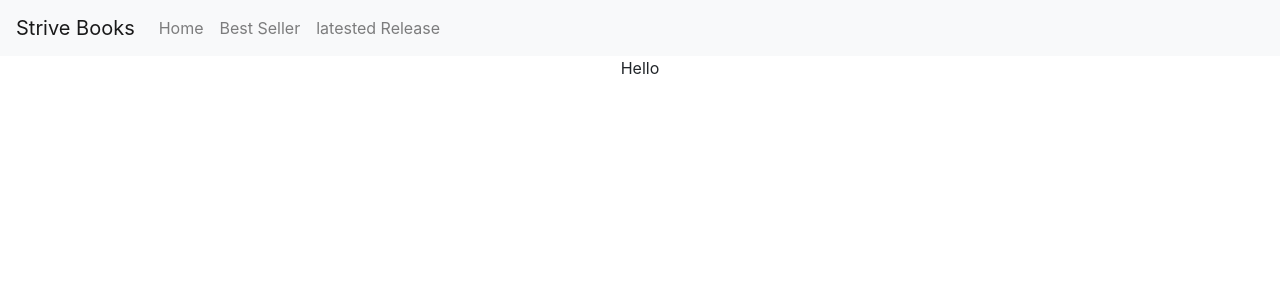
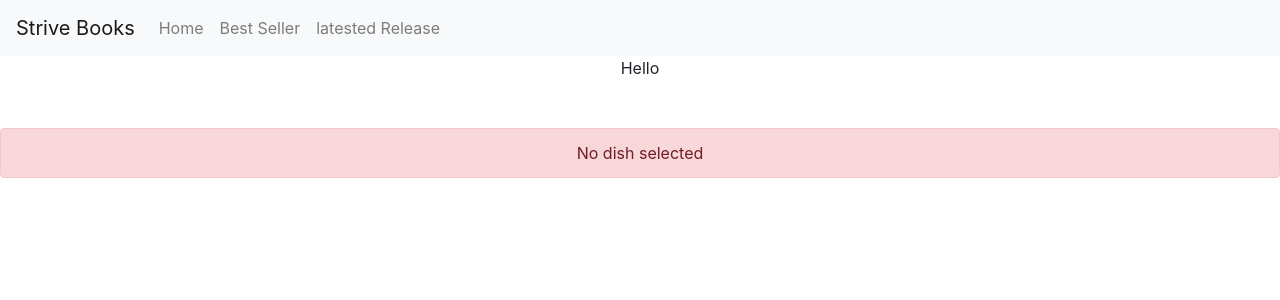
Before and after one commit to emmas4impact/Pair-Programming-Module-4, a React (Create React App) app in the folder pairprogramming/: page / in a window 1280 px wide. Shown: the top 300 px of the page. Built offline with nearby package versions, Linux system fonts and the light colour scheme.

Commit message:
Update WarningSign

```diff
--- a/pairprogramming/src/components/WarningSign.jsx
+++ b/pairprogramming/src/components/WarningSign.jsx
@@ -1,5 +1,5 @@
 import React, {Component} from 'react';
-import Alert from 'react-bootstrap/Alert'
+import  Alert  from 'react-bootstrap/Alert'
 
 
 
@@ -7,9 +7,17 @@ class Warnings extends React.Component{
 
     render(){
         return(
-            <div>Hello</div>
-        );
-    }
+            <div>Hello
+            <Alert variant="danger" className="mt-5">
+                No dish selected
+            </Alert>
+            </div>
+            );
+
+           }
+
+
+
 
 }
 export default Warnings
```
